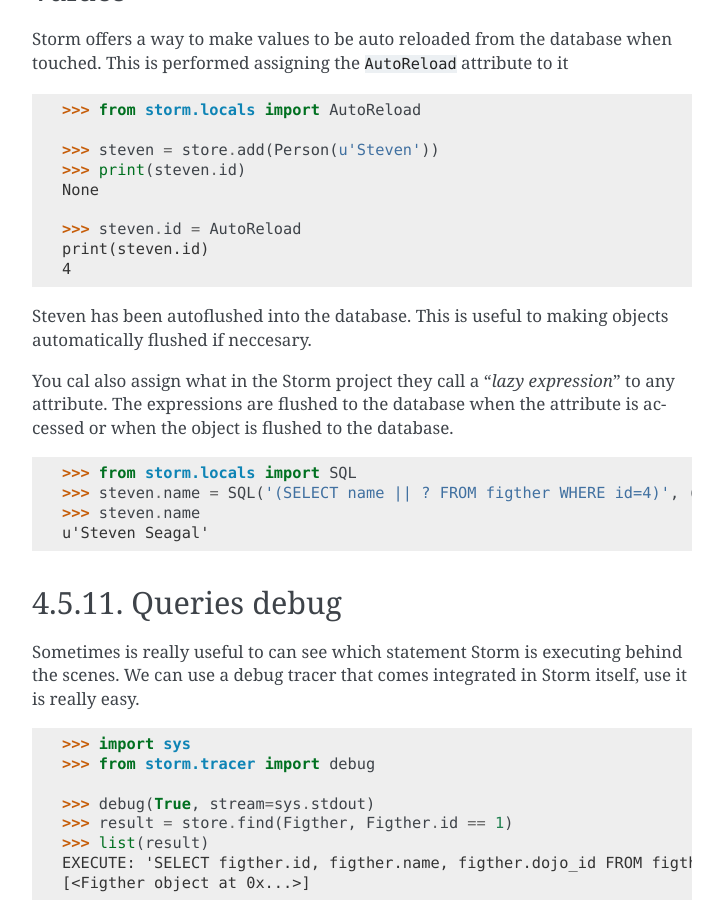
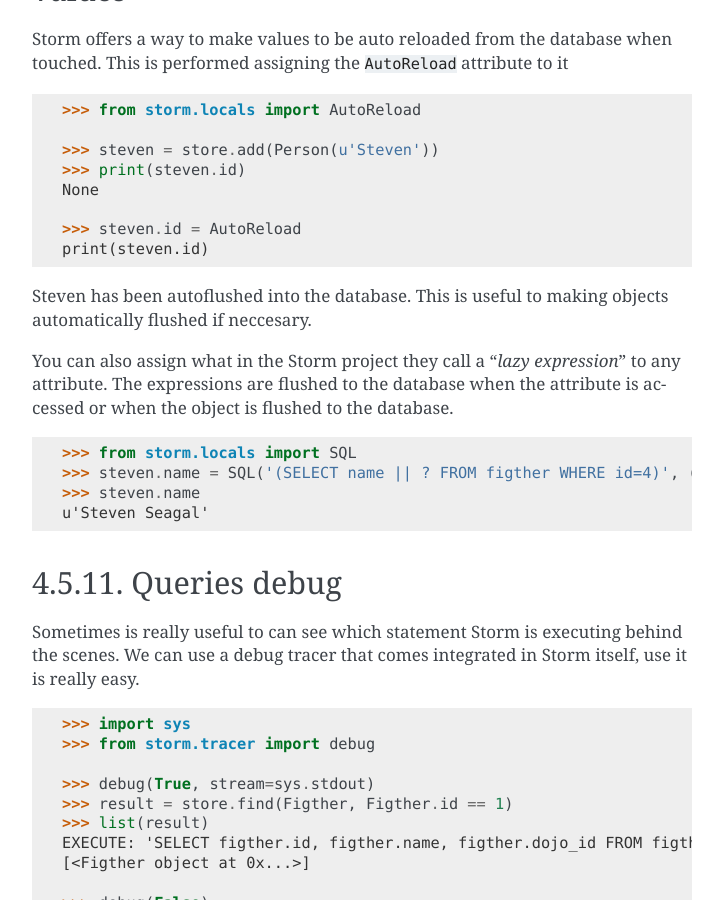
Before and after one commit to PyMamba/mamba-framework, a Sphinx documentation site: the page built from docs/development/model.rst, in a window 1280 px wide and 900 px high, scrolled down 11337 px. Shown: the whole window, without its empty margins (388-1111 px from the left). Built offline with Sphinx 7.4.7, drawn with Linux system fonts in a browser that asks for light colours; pages that are not in the unit, such as notebooks, are missing from menus.

Commit message:
changes to relnotes and typo fix on index.rst

```diff
--- a/docs/development/model.rst
+++ b/docs/development/model.rst
@@ -464,11 +464,10 @@
 
     >>> steven.id = AutoReload
     print(steven.id)
-    4
 
 Steven has been autoflushed into the database. This is useful to making objects automatically flushed if neccesary.
 
-You cal also assign what in the |storm| project they call a "*lazy expression*" to any attribute. The expressions are flushed to the database when the attribute  is accessed or when the object is flushed to the database.
+You can also assign what in the |storm| project they call a "*lazy expression*" to any attribute. The expressions are flushed to the database when the attribute  is accessed or when the object is flushed to the database.
 
 .. sourcecode:: python
 
--- a/docs/relnotes/index.rst
+++ b/docs/relnotes/index.rst
@@ -39,6 +39,7 @@
         }
 * Added `restart` command to `mamba-admin` command line tool
 * Added `checkers` package to `mamba.utils` for common checks on forms and applications
+* Added auto LESS resources compiling for mambaerized styleseets
 
 Bug Fixes
 ---------
```
